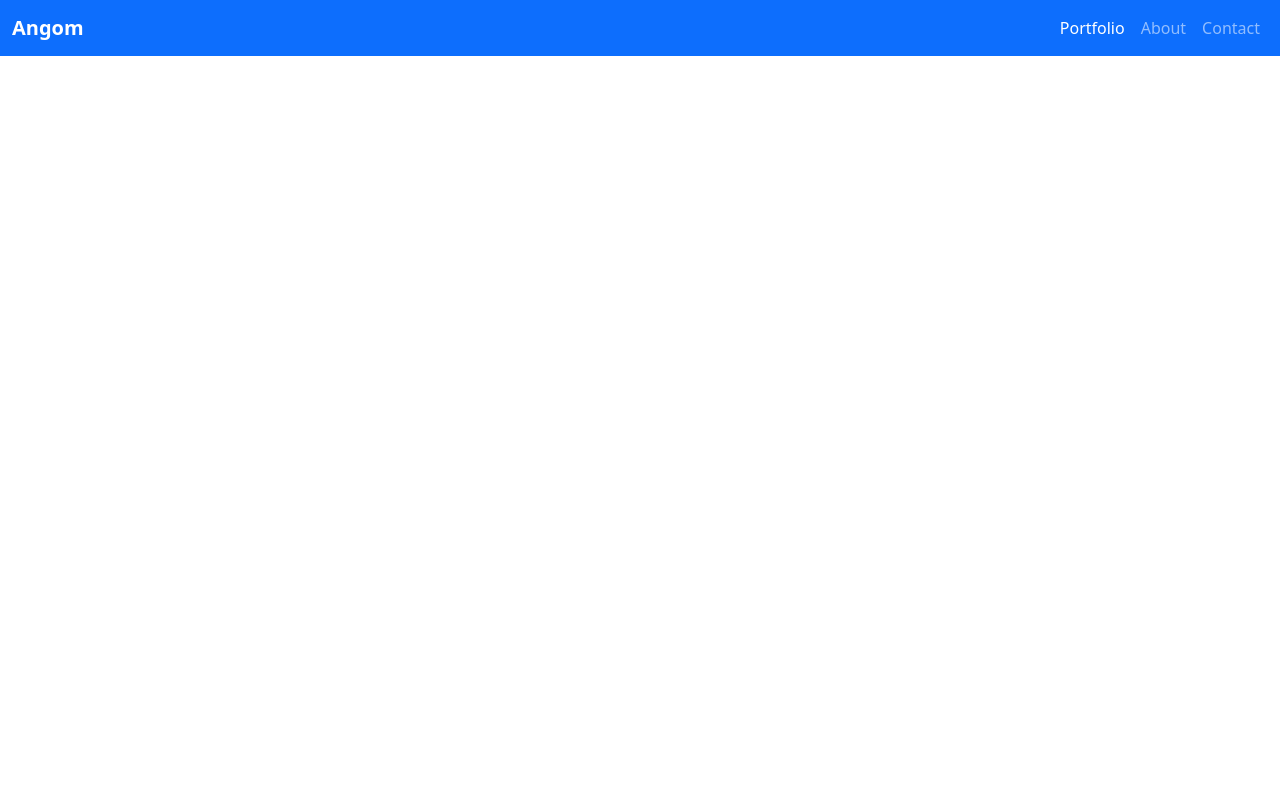
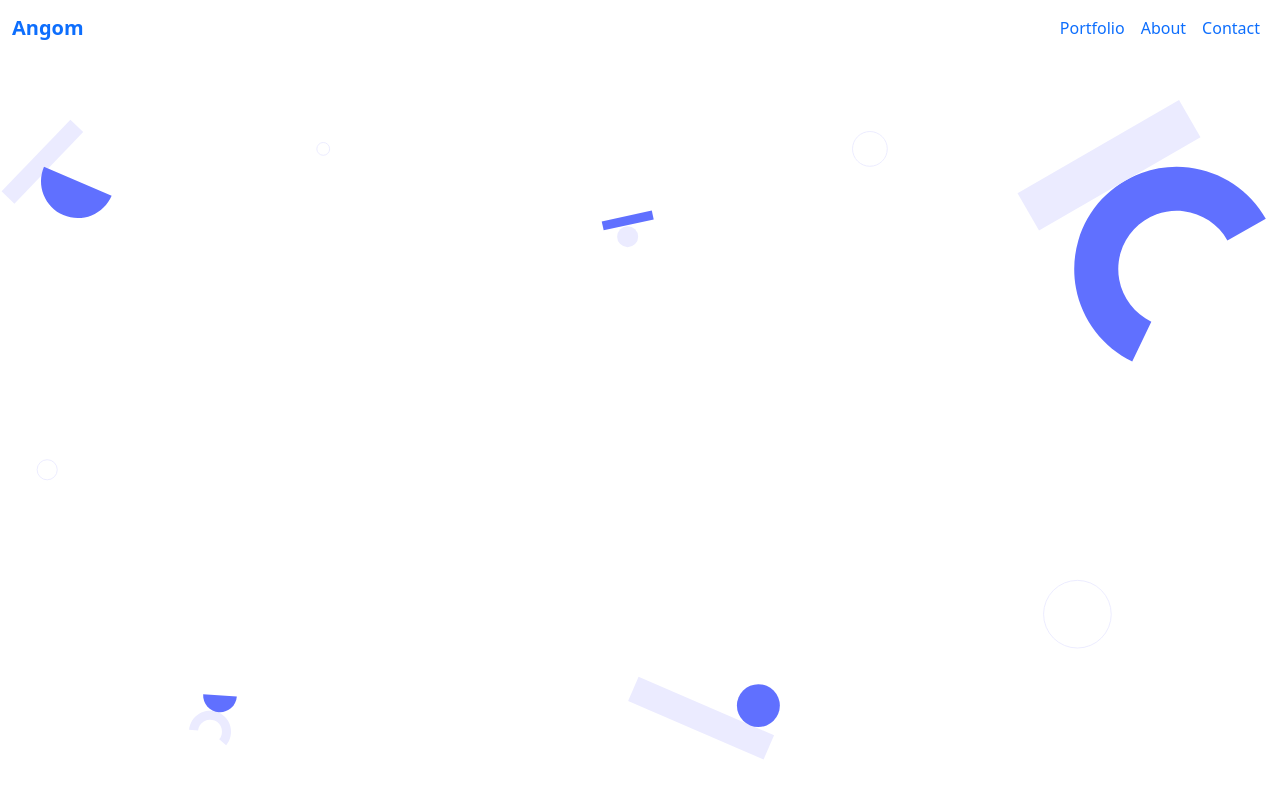
Before and after one commit to AngomRanjan/Profile-Bootstrap, a plain HTML site: page index.html in a window 1280 px wide. Drawn offline with nearby package versions, Linux system fonts and the light colour scheme.

Commit message:
Add Headline Bg

```diff
--- a/index.html
+++ b/index.html
@@ -12,12 +12,12 @@
     <link rel="stylesheet" href="style.css">
   </head>
   <body>
-    <header class="fixed-top">
-      <nav class="navbar navbar-expand-md navbar-dark bg-primary">
+    <header class="header fixed-top">
+      <nav class="navbar navbar-expand-md bg-white text-primary">
         <div class="container-xxl">
           <a class="navbar-brand" href="#"><span class="fw-bold">Angom</span></a>
-          <button class="navbar-toggler" type="button" data-bs-toggle="collapse" data-bs-target="#navbarNav" aria-controls="navbarNav" aria-expanded="false" aria-label="Toggle navigation">
-            <span class="navbar-toggler-icon"></span>
+          <button class="navbar-toggler btn-outline-primary border-primary" type="button" data-bs-toggle="collapse" data-bs-target="#navbarNav" aria-controls="navbarNav" aria-expanded="false" aria-label="Toggle navigation">
+            <i class="bi bi-list"></i>
           </button>
           <div class="collapse navbar-collapse justify-content-end align-center" id="navbarNav">
             <ul class="navbar-nav">
@@ -36,6 +36,14 @@
       </nav>
     </header>
 
+    <!--  The Headline Section -->
+
+    <section class="headline" id="headline">
+      <div class="container-fluid justify-content-center align-items-center">
+
+      </div>
+    </section>
+
 
 
     <!-- Bootstrap Bundle with Popper -->
--- a/style.css
+++ b/style.css
@@ -2,4 +2,26 @@
 
 /* || General styles */
 
+* {
+  box-sizing: border-box;
+  padding: 0;
+  margin: 0;
+}
+
+.header {
+  height: 50px;
+}
+
+.headline {
+  margin-top: 50px;
+  height: calc(100vh - 40px);
+  border: 1px solid #fff;
+  background-color: #fff;
+  border-bottom-left-radius: 100px;
+  background-image: url(images/dtp-header-bg.svg);
+  background-position: center center;
+  background-repeat: no-repeat;
+  background-size: contain;
+}
+
 /* || Typography */
```
Also changed, not shown: images/SnapshootD1.jpg (added), images/SnapshootD2.jpg (added), images/SnapshootD3.jpg (added), images/SnapshootD4.jpg (added), images/css.png (added), images/dtp-contact-bg.svg (added), images/dtp-header-bg.svg (added), images/html.png (added), images/js.png (added), images/medium.png (added).
